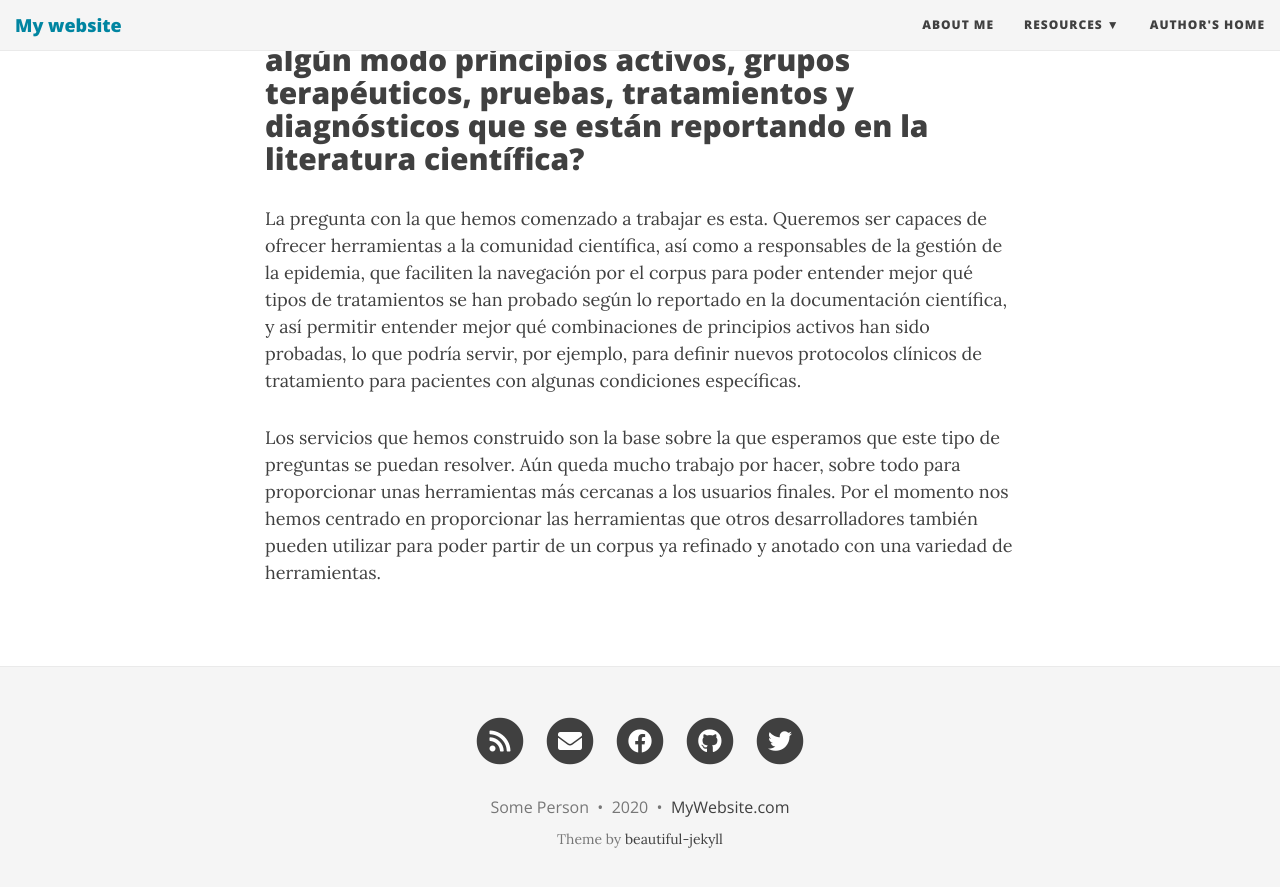
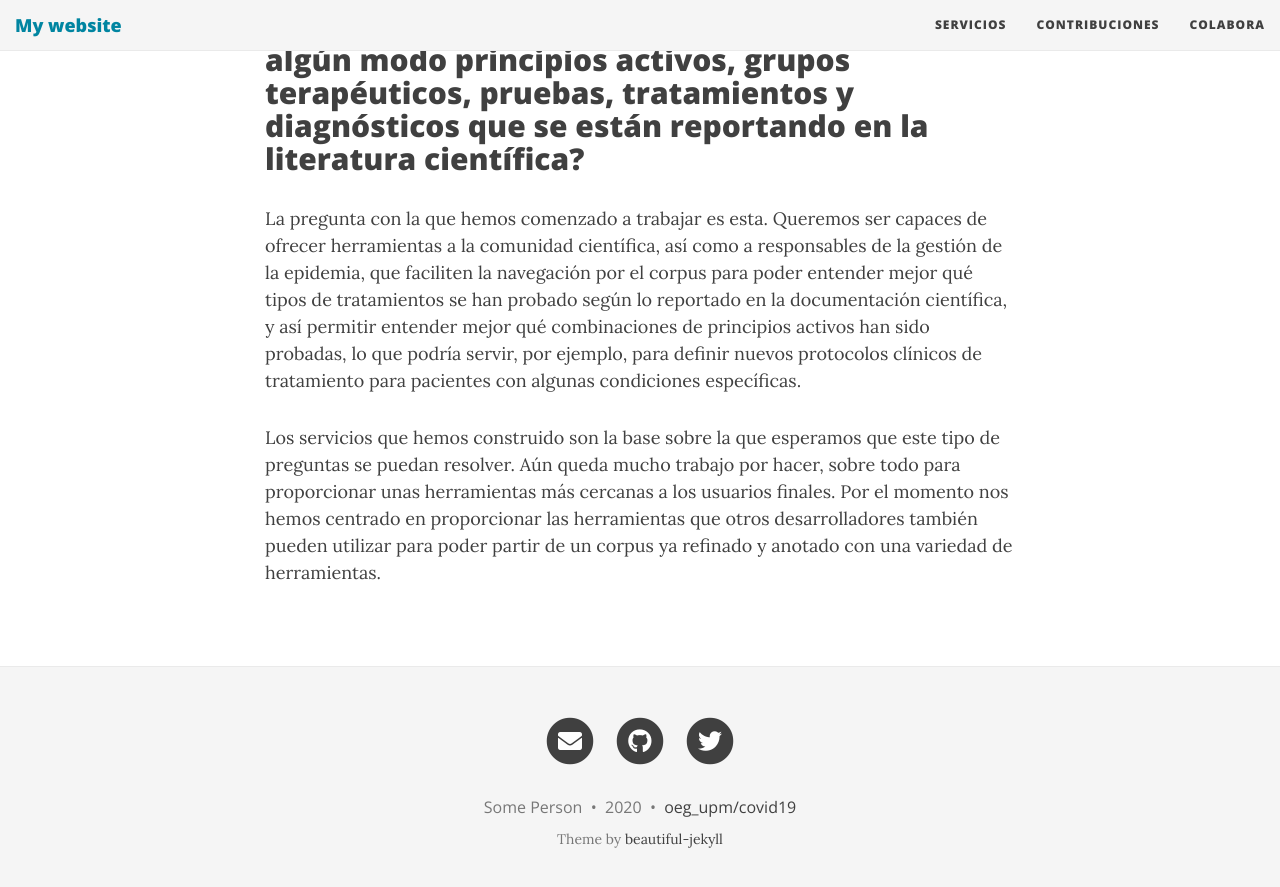
Before and after one commit to oeg-upm/covid19, a Jekyll site: the page built from index.md, in a window 1280 px wide and 900 px high, scrolled down 1577 px. Shown: the top 887 px of the window. Built offline with Jekyll 4.4.1, drawn with Linux system fonts in a browser that asks for light colours; nearby versions of some CDN libraries.

Commit message:
Update _config.yml

```diff
--- a/_config.yml
+++ b/_config.yml
@@ -20,11 +20,13 @@ description: A virtual proof that I'm awesome
 
 # List of links in the navigation bar
 navbar-links:
-  About Me: "aboutme"
-  Resources:
-    - Beautiful Jekyll: "http://deanattali.com/beautiful-jekyll/"
-    - Learn markdown: "http://www.markdowntutorial.com/"
-  Author's home: "http://deanattali.com"
+  Servicios: "servicios"
+  Contribuciones: "contirbutions"
+  Colabora: "colabora"
+  #Resources:
+  #  - Beautiful Jekyll: "http://deanattali.com/beautiful-jekyll/"
+  #  - Learn markdown: "http://www.markdowntutorial.com/"
+  #Author's home: "http://deanattali.com"
 
 # Image to show in the navigation bar - image must be a square (width = height)
 # Remove this parameter if you don't want an image in the navbar
@@ -67,11 +69,11 @@ author:
 # You can reorder the items to define the link order.
 # If you want to add a new link that isn't here, you'll need to also edit the file _data/SocialNetworks.yml
 social-network-links:
-  rss: true
-  email: "someone@example.com"
-  facebook: deanattali
-  github: daattali
-  twitter: daattali
+  #rss: true
+  email: "oeg-covid19@delicias.dia.fi.upm.es"
+#  facebook: deanattali
+  github: oeg-upm
+  twitter: oeg_upm
 #  reddit: yourname
 #  linkedin: daattali
 #  xing: yourname
@@ -88,12 +90,12 @@ social-network-links:
 # Select which share links to show in posts
 share-links-active:
   twitter: true
-  facebook: true
-  linkedin: true
+  #facebook: true
+  #linkedin: true
 
 # How to display the link to the website in the footer
 # Remove this if you don't want a link in the footer
-url-pretty: "MyWebsite.com"  # eg. "deanattali.com/beautiful-jekyll"
+url-pretty: "oeg_upm/covid19"  # eg. "deanattali.com/beautiful-jekyll"
 
 # --- Web Statistics Section --- #
 
```
